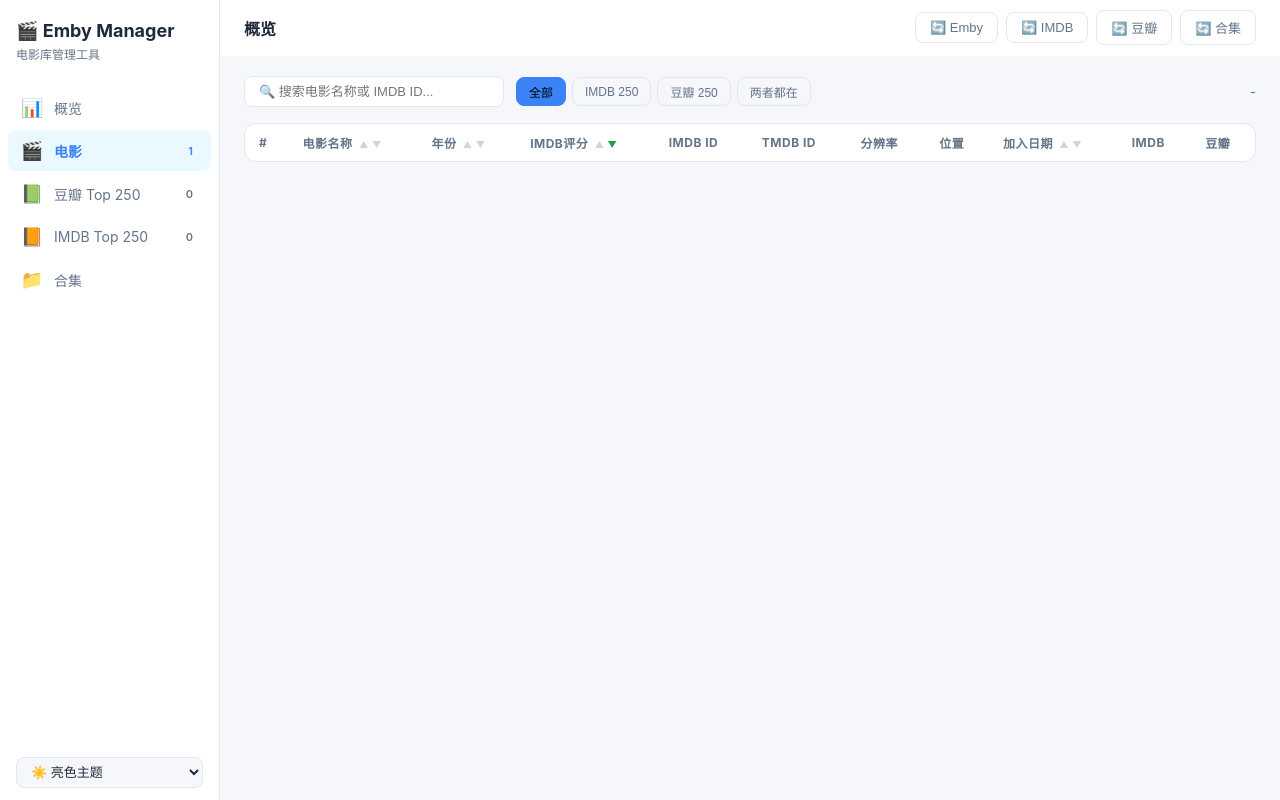
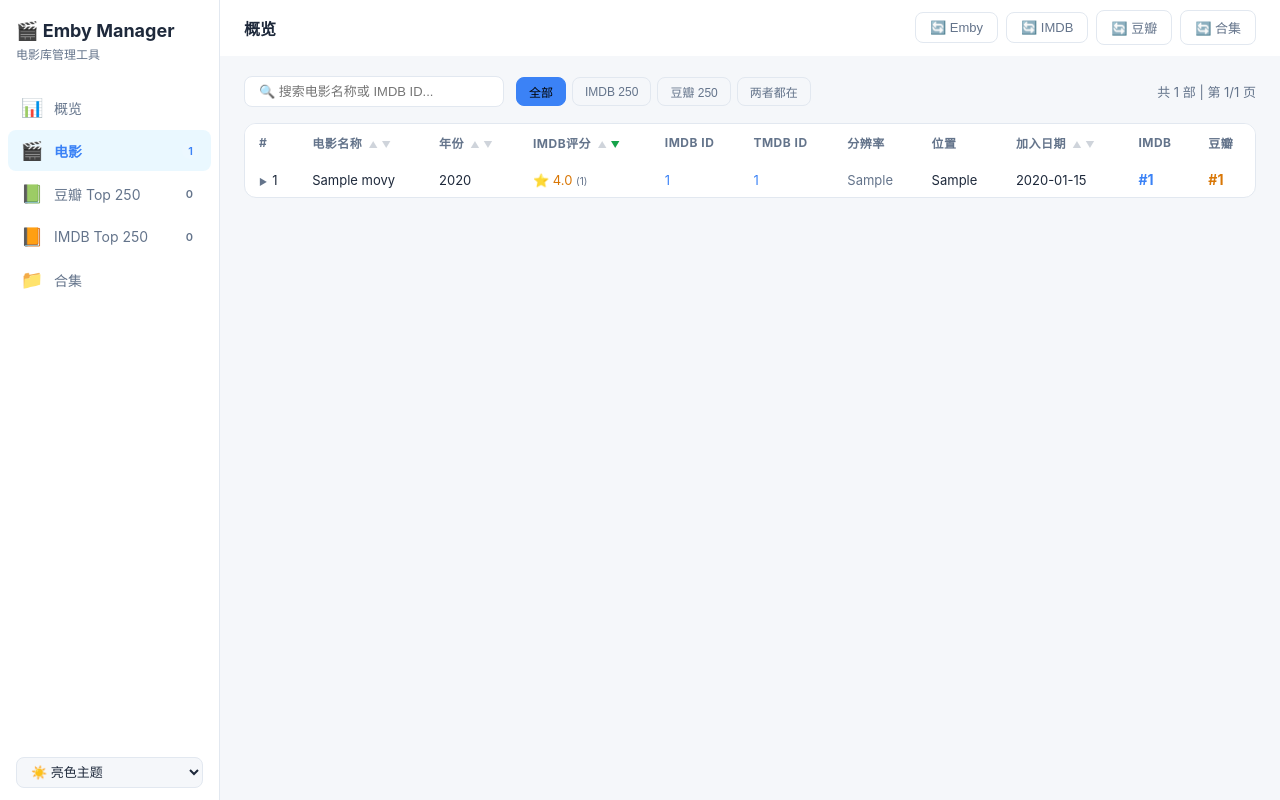
Before and after one commit to liangec-spec/imdbid, a Flask app: page / in a window 1280 px wide. Run offline with Flask 3, Linux system fonts and the light colour scheme; tables that the repository leaves empty hold one stand-in row (values such as "Sample post"); lists and menus that the app fills with data are empty.

Commit message:
feat: 新界面设计、排名显示、详情优化
- 侧边栏导航 + 表格优先布局
- 浅色主题默认
- IMDB/豆瓣排名显示（前50加粗）
- 详情页样式优化（蓝色分隔线）
- 修复 imdb_rank 错误显示
- 移除 hover 变色
- 首页默认加载电影数据

```diff
--- a/web/app.py
+++ b/web/app.py
@@ -217,13 +217,18 @@
                 ELSE IFNULL(e.video_resolution, '-')
             END AS resolution_label,
             SUBSTRING_INDEX(SUBSTRING_INDEX(e.path, '\\\\', 4), '\\\\', -1) AS location,
-            CASE WHEN i.imdb_id IS NOT NULL THEN 1 ELSE 0 END AS in_imdb250,
+            CASE WHEN i.id IS NOT NULL THEN (SELECT COUNT(*)+1 FROM imdb_top250 i2 WHERE i2.id < i.id) ELSE NULL END AS imdb_rank,
             CASE WHEN EXISTS (
                 SELECT 1 FROM douban_top250 d
                 LEFT JOIN douban_imdb_mapping map ON d.douban_id = map.douban_id
                 WHERE COALESCE(map.imdb_id, d.imdb_id) = e.imdb_id
                    OR d.title LIKE CONCAT(e.title, '%%')
-            ) THEN 1 ELSE 0 END AS in_douban250
+            ) THEN 1 ELSE 0 END AS in_douban250,
+            (SELECT d.ranking FROM douban_top250 d
+             LEFT JOIN douban_imdb_mapping map ON d.douban_id = map.douban_id
+             WHERE COALESCE(map.imdb_id, d.imdb_id) = e.imdb_id
+                OR d.title LIKE CONCAT(e.title, '%%')
+             LIMIT 1) AS douban_rank
         FROM emby_movies e {imdb_join}
         WHERE {where_sql} {douban_filter}
         ORDER BY {order_field} {order_dir}
--- a/web/templates/index.html
+++ b/web/templates/index.html
@@ -77,23 +77,23 @@
 /* 表格 */
 .table-wrap { background:var(--bg2); border-radius:var(--radius-lg); overflow:hidden; border:1px solid var(--border); }
 table { width:100%; border-collapse:collapse; }
-th { background:rgba(255,255,255,.03); color:var(--dim); text-align:left; padding:10px 14px; font-size:12px; text-transform:uppercase; letter-spacing:.5px; white-space:nowrap; position:sticky; top:var(--header-h); z-index:10; }
+th { background:var(--bg2); color:var(--dim); text-align:left; padding:10px 14px; font-size:12px; text-transform:uppercase; letter-spacing:.5px; white-space:nowrap; }
 th.sortable { cursor:pointer; user-select:none; }
 th.sortable:hover { color:var(--text); background:rgba(255,255,255,.05); }
 th .arrow { font-size:9px; margin-left:3px; opacity:.3; }
 th.sorted-asc .arrow.up, th.sorted-desc .arrow.down { opacity:1; color:var(--green); }
 td { padding:9px 14px; border-top:1px solid rgba(255,255,255,.04); font-size:13px; }
-tr:hover td { background:rgba(255,255,255,.02); }
+/* hover 不变色 */
 .clickable-row { cursor:pointer; }
 .clickable-row td:first-child::before { content:'▶'; display:inline-block; margin-right:5px; font-size:9px; transition:transform .2s; color:var(--dim); }
 .clickable-row.expanded td:first-child::before { transform:rotate(90deg); }
 .detail-row { display:none; }
 .detail-row.active { display:table-row; }
-.detail-cell { padding:12px 14px; background:rgba(0,0,0,.15); }
-.detail-grid { display:grid; grid-template-columns:repeat(auto-fit,minmax(180px,1fr)); gap:10px; font-size:12px; }
-.detail-item { display:flex; flex-direction:column; gap:2px; }
-.detail-label { color:var(--dim2); font-size:10px; text-transform:uppercase; letter-spacing:.5px; }
-.detail-value { color:var(--text); }
+.detail-cell { padding:16px 20px; background:var(--bg); border-top:2px solid var(--accent); }
+.detail-grid { display:grid; grid-template-columns:repeat(auto-fit,minmax(200px,1fr)); gap:14px; font-size:13px; }
+.detail-item { display:flex; flex-direction:column; gap:3px; }
+.detail-label { color:var(--dim); font-size:11px; font-weight:500; }
+.detail-value { color:var(--text); line-height:1.5; }
 a { color:var(--accent); text-decoration:none; }
 a:hover { text-decoration:underline; }
 .badge { display:inline-block; font-size:10px; padding:2px 7px; border-radius:10px; font-weight:600; }
@@ -358,7 +358,7 @@
   document.getElementById('pageTitle').textContent = titles[name] || name;
 
   if (name === 'movies') loadMovies(1);
-  if (name === 'douban' && !doubanData.length) loadDouban();
+  if (name === 'douban') loadDouban();
   if (name === 'imdb' && !imdbData.length) loadImdb();
   if (name === 'collections' && !collectionData.length) loadCollections();
 }
@@ -400,7 +400,7 @@
 function fmtRating(v, votes) {
   if (!v) return '-';
   var s = '<span style="color:var(--yellow)">⭐ ' + parseFloat(v).toFixed(1) + '</span>';
-  if (votes) s += '<br><span style="font-size:10px;color:var(--dim)">' + votes.toLocaleString() + '票</span>';
+  if (votes) s += ' <span style="font-size:10px;color:var(--dim)">(' + votes.toLocaleString() + ')</span>';
   return s;
 }
 
@@ -446,8 +446,8 @@
       '<td>'+fmtRes(m.resolution_label)+'</td>'+
       '<td>'+(m.location||'-')+'</td>'+
       '<td>'+(m.date_added||'-')+'</td>'+
-      '<td>'+(m.in_imdb250?'<span class="badge badge-green">✓</span>':'<span style="color:var(--dim)">-</span>')+'</td>'+
-      '<td>'+(m.in_douban250?'<span class="badge badge-green">✓</span>':'<span style="color:var(--dim)">-</span>')+'</td>';
+      '<td>'+(m.imdb_rank ? '<span style="color:var(--accent);font-weight:' + (m.imdb_rank<=50?'700':'400') + ';font-size:' + (m.imdb_rank<=50?'14px':'13px') + '">#' + m.imdb_rank + '</span>':'<span style="color:var(--dim)">-</span>')+'</td>'+
+      '<td>'+(m.douban_rank ? '<span style="color:var(--yellow);font-weight:' + (m.douban_rank<=50?'700':'400') + ';font-size:' + (m.douban_rank<=50?'14px':'13px') + '">#' + m.douban_rank + '</span>':'<span style="color:var(--dim)">-</span>')+'</td>';
     tbody.appendChild(tr);
     tbody.appendChild(makeDetailRow(11, detailHtml(m)));
   });
@@ -702,6 +702,8 @@
   document.documentElement.setAttribute('data-theme',t);
   document.getElementById('themeSelect').value = t;
   document.querySelector('#page-movies th[data-col="imdb_rating"]').classList.add('sorted-desc');
+  // 默认加载电影列表
+  loadMovies(1);
 });
 </script>
 </body>
```
